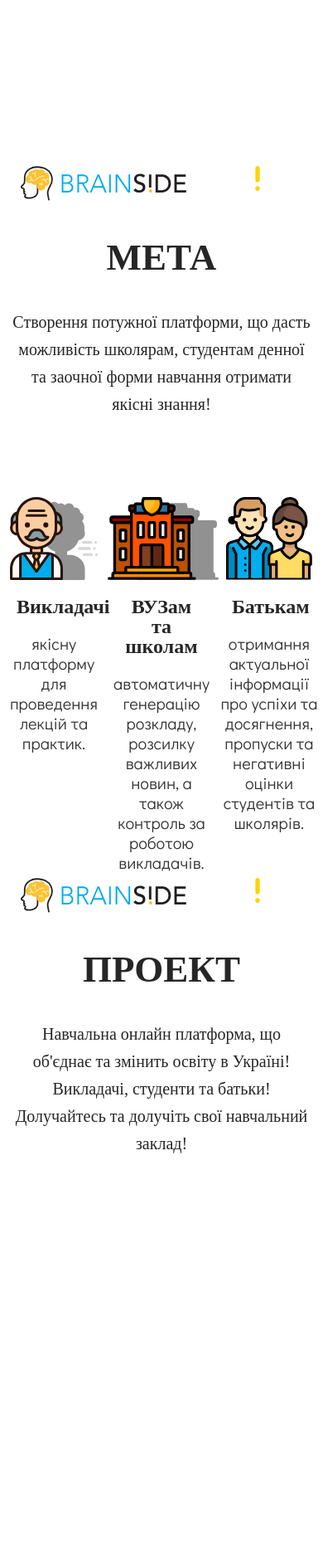
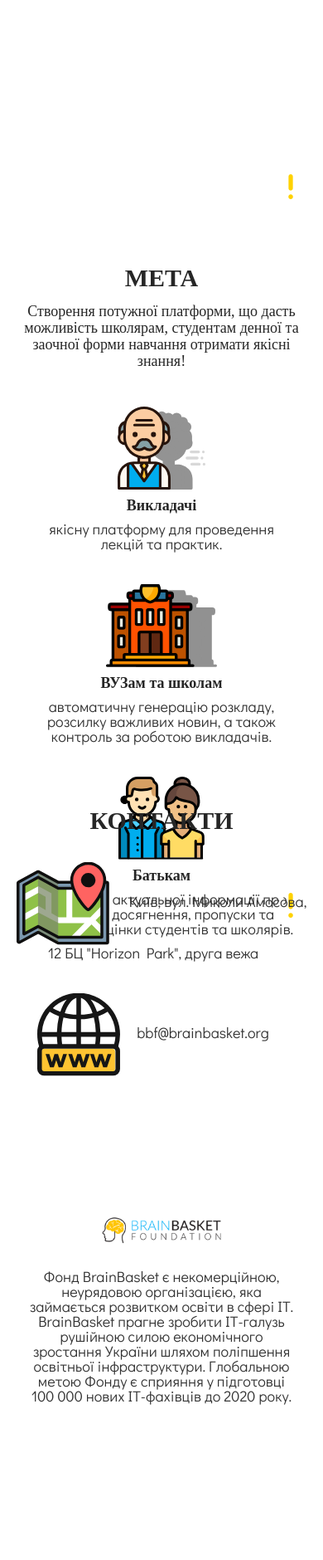
Before and after one commit to Sergii5854/TN-CHSBC-Landing-page, a PHP site: page / in a window 390 px wide. Shown: the part 2396-4276 px from the top of the page at 83% size. Before the commit the page ends 3786 px from the top, so only its background shows below. Run offline with PHP 8.4, Linux system fonts and the light colour scheme.

Commit message:
add goal sections

```diff
--- a/index.php
+++ b/index.php
@@ -177,12 +177,13 @@
     <div class="container">
         <div class="row">
             <div class="col-lg-12 main-content">
+
                 <img class="logo" src="img/project/logo.svg" alt="logo" type="image/png"/>
 
                 <div class="nav">
                     <img class="menu" src=" img/Menu.png" alt="menu" type="image/png"/>
                 </div>
-
+                <div class="content">
 
                 <h2 class="title">Мета</h2>
                 <div class="textarea anim ">
@@ -216,7 +217,7 @@
                         </div>
                     </div>
 
-
+                    </div >
                 </div>
             </div>
         </div>
@@ -227,22 +228,37 @@
     <div class="container">
         <div class="row">
             <div class="col-lg-12 main-content">
+
                 <img class="logo" src="img/project/logo.svg" alt="logo" type="image/png"/>
 
                 <div class="nav">
                     <img class="menu" src=" img/Menu.png" alt="menu" type="image/png"/>
                 </div>
+                <div class="content">
+
+                    <h2 class="title">Контакти</h2>
+
+                    <div class="wraper-img ">
+
+                        <div class="wraper">
+                            <img src="img/contact/7-layers.svg" class="icon" alt="map"> <a class="description-icon" target="_blank " href="https://www.google.com/maps/place/%D0%93%D0%BE%D1%80%D0%B8%D0%B7%D0%BE%D0%BD%D1%82+%D0%9F%D0%B0%D1%80%D0%BA/@50.4233259,30.504417,17z/data=!4m8!1m2!2m1!1z0JrQuNGX0LIsINCy0YPQuy4g0JzQuNC60L7Qu9C4INCQ0LzQvtGB0L7QstCwLCAxMiDQkdCmICJIb3Jpem9uIFBhcmsi!3m4!1s0x0:0x5c19bf7554f3b262!8m2!3d50.423774!4d30.5080958" >Київ, вул. Миколи Амосова, 12
+                                БЦ "Horizon Park", друга вежа</a>
+                        </div>
+
+                        <div class="wraper ">
+                            <img src="img/contact/5-layers.svg" class="icon" alt="web"><a class="description-icon" target="_blank" href="https://brainbasket.org/">bbf@brainbasket.org
+                            </a>
+                        </div>
 
 
-                <h2 class="title">Проект</h2>
-                <div class="textarea anim ">
-                    <p>
-                        Навчальна онлайн платформа, що об'єднає та змінить освіту в Україні! Викладачі, студенти та
-                        батьки! Долучайтесь та долучіть свої навчальний заклад!
-                    </p>
+
+                    </div >
+
+                    <div class="wraper-foo ">
+                        <img src="img/contact/brainbasket-logo.png" class="icon-foo" alt="footer"> <p class="description-icon-foo">Фонд BrainBasket є некомерційною, неурядовою організацією, яка займається розвитком освіти в сфері ІТ. BrainBasket прагне зробити IT-галузь рушійною силою економічного зростання України шляхом поліпшення освітньої інфраструктури. Глобальною метою Фонду є сприяння у підготовці 100 000 нових IT-фахівців до 2020 року.
+                        </p>
+                    </div>
                 </div>
-
-
             </div>
         </div>
     </div>
--- a/src/css/partials/sections/_contact.scss
+++ b/src/css/partials/sections/_contact.scss
@@ -1,35 +1,67 @@
-.contact{
+.contact {
   margin: 0;
-  padding:0;
+  padding: 0;
   height: 858px;
-  .container{
+  @media (max-width: 850px) {
+    height: 100%;
+    min-height: 540px;
+  }
+  .container {
     padding-right: 0;
     padding-left: 0;
-    margin-right:0;
+    margin-right: 0;
     margin-left: 0;
     margin: 0 auto;
+    max-width: 1440px;
+
   }
   .main-content {
     max-width: 944px;
-
+    position: relative;
+    transform: translateX(-50%);
+    left: 50%;
     height: 100vh;
-    //  margin: 0 auto;
     .logo {
+      max-width: 1440px !important;
       position: absolute;
       top: 40px;
       left: 40px;
       width: 200px;
+      @media (max-width: 650px) {
+        width: 100px;
+      }
+      @media (max-width: 550px) {
+        display: none;
+      }
     }
     .nav {
+      max-width: 1440px !important;
       position: absolute;
       display: block;
       top: 40px;
       right: 80px;
+      @media (max-width: 650px) {
+        right: 40px;
+      }
       .menu {
         position: relative;
         display: block;
         cursor: pointer;
       }
+    }
+
+    .content {
+      text-align: center;
+
+      top: 30%;
+      left: 50%;
+      transform: translate(-50%, -50%);
+      width: 100%;
+      margin: 10px 0;
+      position: relative;
+      @media (max-width: 850px) {
+        padding: 0 15px 0 15px;
+        top: 25%;
       }
       .title {
         color: #262626;
@@ -40,6 +72,10 @@
         text-transform: uppercase;
         text-align: center;
         padding: 128px 15px 39px 15px;
+        @media (max-width: 850px) {
+          font-size: 30px;
+          padding: 28px 15px 15px 15px;
+        }
       }
       .textarea {
         max-width: 780px;
@@ -52,6 +88,16 @@
         text-align: center;
         margin: 0 auto;
         padding: 0 15px 95px 15px;
+        @media (max-width: 850px) {
+          padding: 0 15px 25px 15px;
+          font-size: 18px;
+          line-height: 23px;
+        }
+        @media (max-width: 650px) {
+          padding: 0 10px 25px 10px;
+          font-weight: 300;
+          line-height: 20px;
+        }
       }
       .wraper-img {
         width: 100%;
@@ -59,39 +105,79 @@
         margin: 0 auto;
         text-align: center;
         .wraper {
-        width: 20%;
-        float: left;
+          width: 100%;
+          padding: 25px 0 25px 0;
+          @media (max-width: 550px) {
+            width: auto;
+            padding: 20px 0 20px 0;
+          }
           .icon {
             text-align: center;
             height: 100px;
+            vertical-align: middle;
+            @media (max-width: 850px) {
+              max-width: 50%;
+            }
+            @media (max-width: 650px) {
+              max-width: 40%;
+            }
+          }
+          .description-icon {
+            font-size: 20px;
+            line-height: 24px;
+            font-weight: 400;
+            padding: 0 20px;
+            //float: right;
+            text-decoration: none;
+            @media (max-width: 650px) {
+              font-size: 18px;
 
-          vertical-align: middle;
+              line-height: 18px;
             }
-        .title-icon {
 
-          color: #262626;
-          font-family: "Century Gothic";
-          font-size: 24px;
-          font-weight: 700;
-          line-height: 24px;
-          padding: 20px;
           }
         }
       }
-    .bottom-wrap {
-      position: absolute;
-      bottom: 0;
 
-      left: -10%;
-      width: 110%;
-
-      .bottom-img {
+        .wraper-foo {
+          width: 100%;
+          width: 100%;
+          height: 100%;
           position: relative;
           bottom: 0;
           left: 0;
-        width:110%;;
+          margin: 100px 0 0 0;
+
+          @media (max-width: 550px) {
+            width: auto;
+            padding: 20px 0 20px 0;
+          }
+          .icon-foo {
+            text-align: center;
+            padding: 30px 0 30px 0;
+            vertical-align: middle;
+            @media (max-width: 850px) {
+              max-width: 50%;
+            }
+            @media (max-width: 650px) {
+              max-width: 40%;
+            }
+          }
+          .description-icon-foo {
+            font-size: 20px;
+            line-height: 24px;
+            font-weight: 400;
+            padding: 0 20px;
+            float: right;
+            width: 70%;
+            @media (max-width: 650px) {
+              font-size: 18px;
+              width: 100%;
+              line-height: 18px;
+            }
 
           }
         }
       }
     }
+  }
--- a/src/css/partials/sections/_goal.scss
+++ b/src/css/partials/sections/_goal.scss
@@ -1,25 +1,38 @@
-.goal{
+.goal {
   margin: 0;
-  padding:0;
+  padding: 0;
   height: 858px;
-  .container{
+  @media (max-width: 850px) {
+    height: 100%;
+    min-height: 540px;
+  }
+  .container {
     padding-right: 0;
     padding-left: 0;
-    margin-right:0;
+    margin-right: 0;
     margin-left: 0;
     margin: 0 auto;
+    max-width: 1440px;
+
   }
   .main-content {
     max-width: 944px;
-
+    position: relative;
+    transform: translateX(-50%);
+    left: 50%;
     height: 100vh;
-    //  margin: 0 auto;
     .logo {
       max-width: 1440px !important;
       position: absolute;
       top: 40px;
       left: 40px;
       width: 200px;
+      @media (max-width: 650px) {
+        width: 100px;
+      }
+      @media (max-width: 550px) {
+        display: none;
+      }
     }
     .nav {
       max-width: 1440px !important;
@@ -27,11 +40,28 @@
       display: block;
       top: 40px;
       right: 80px;
+      @media (max-width: 650px) {
+        right: 40px;
+      }
       .menu {
         position: relative;
         display: block;
         cursor: pointer;
       }
+    }
+
+    .content {
+      text-align: center;
+
+      top: 30%;
+      left: 50%;
+      transform: translate(-50%, -50%);
+      width: 100%;
+      margin: 10px 0;
+      position: relative;
+      @media (max-width: 850px) {
+        padding: 0 15px 0 15px;
+        top: 25%;
       }
       .title {
         color: #262626;
@@ -42,6 +72,10 @@
         text-transform: uppercase;
         text-align: center;
         padding: 128px 15px 39px 15px;
+        @media (max-width: 850px) {
+          font-size: 30px;
+          padding: 28px 15px 15px 15px;
+        }
       }
       .textarea {
         max-width: 780px;
@@ -54,6 +88,16 @@
         text-align: center;
         margin: 0 auto;
         padding: 0 15px 95px 15px;
+        @media (max-width: 850px) {
+          padding: 0 15px 25px 15px;
+          font-size: 18px;
+          line-height: 23px;
+        }
+        @media (max-width: 650px) {
+          padding: 0 10px 25px 10px;
+          font-weight: 300;
+          line-height: 20px;
+        }
       }
       .wraper-img {
         width: 100%;
@@ -63,11 +107,20 @@
         .wraper {
           width: 33.333%;
           float: left;
+          @media (max-width: 550px) {
+            width: auto;
+            padding: 20px 0 20px 0;
+          }
           .icon {
             text-align: center;
             height: 100px;
-
             vertical-align: middle;
+            @media (max-width: 850px) {
+              max-width: 50%;
+            }
+            @media (max-width: 650px) {
+              max-width: 40%;
+            }
           }
           .title-icon {
 
@@ -77,11 +130,26 @@
             font-weight: 700;
             line-height: 24px;
             padding: 20px;
+            @media (max-width: 850px) {
+              font-size: 20px;
+              padding: 10px;
             }
-        .description-icon{
+            @media (max-width: 650px) {
+              font-size: 18px;
+              line-height: 18px;
+            }
+          }
+          .description-icon {
             font-size: 20px;
             line-height: 24px;
             font-weight: 400;
+            padding: 0 20px;
+            @media (max-width: 650px) {
+              font-size: 18px;
+
+              line-height: 18px;
+            }
+
           }
         }
       }
@@ -89,7 +157,7 @@
         position: absolute;
         bottom: 0;
         left: 0;
-      width:100%;
+        width: 100%;
 
         .bottom-img {
           position: relative;
@@ -100,3 +168,4 @@
       }
     }
   }
+}
--- a/src/css/partials/sections/_project.scss
+++ b/src/css/partials/sections/_project.scss
@@ -97,7 +97,7 @@
           font-size: 18px;
           line-height: 23px;
         }
-        @media (max-width: 850px) {
+        @media (max-width: 650px) {
           padding: 0 10px 5px 10px;
           font-weight: 300;
           line-height: 20px;
--- a/src/css/style.scss
+++ b/src/css/style.scss
@@ -34,3 +34,5 @@
 @import "partials/sections/who_we_are";
 @import "partials/sections/contact";
 @import "partials/sections/goal";
+
+@import "partials/sections/nav-menu";
```
Also changed, not shown: build/css/style.min.css, img/contact/5-layers.svg (added), img/contact/7-layers.svg (added), img/contact/brainbasket-logo.png (added), img/partners/brainbasket.png (added), img/partners/ciklum.png (added), img/partners/collegue.png (added), img/partners/min.png (added), img/partners/syngenta.png (added), src/css/partials/sections/_nav-menu.scss (added). Lines whose indentation alone changed are shown as unchanged.
